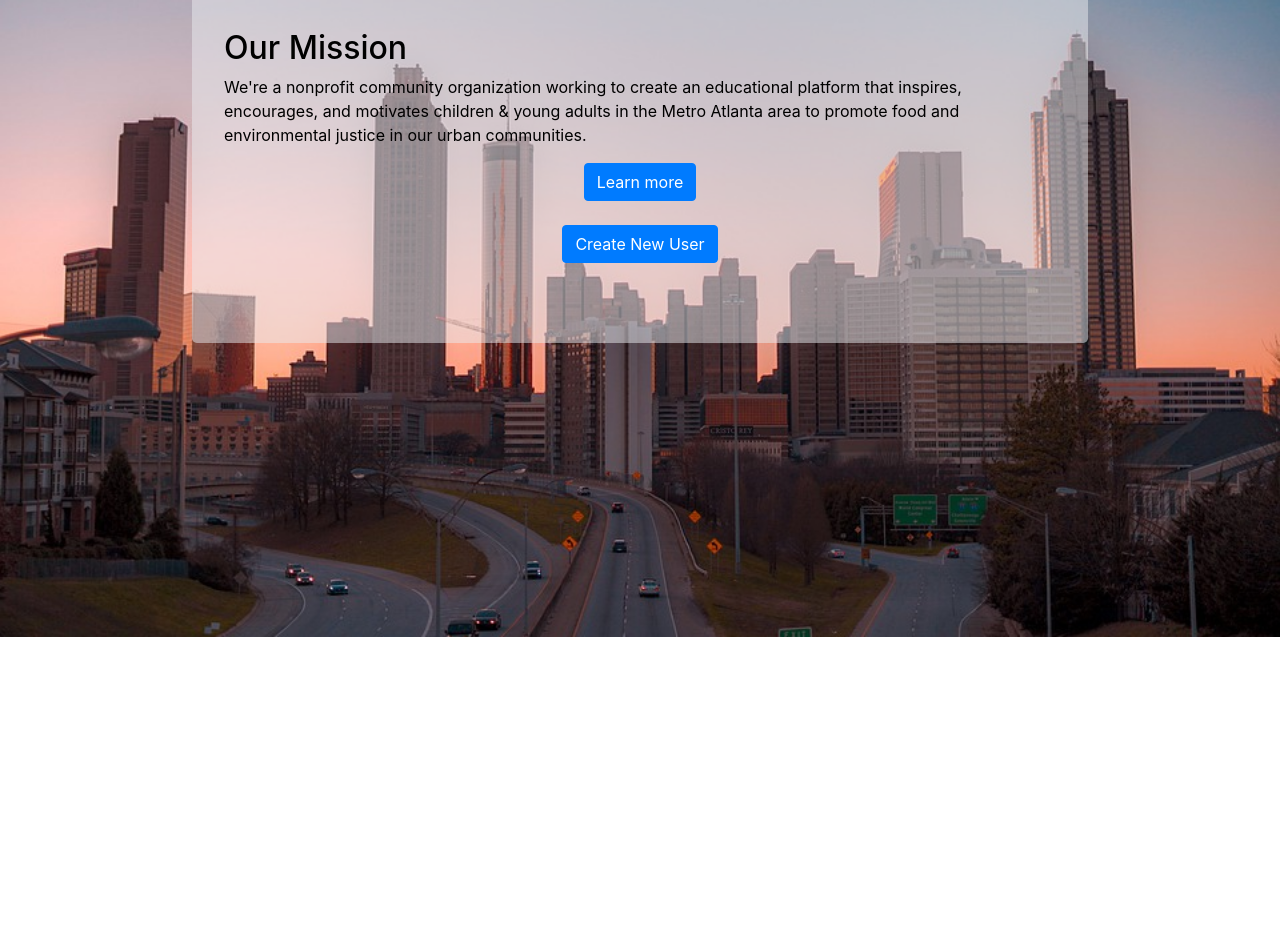
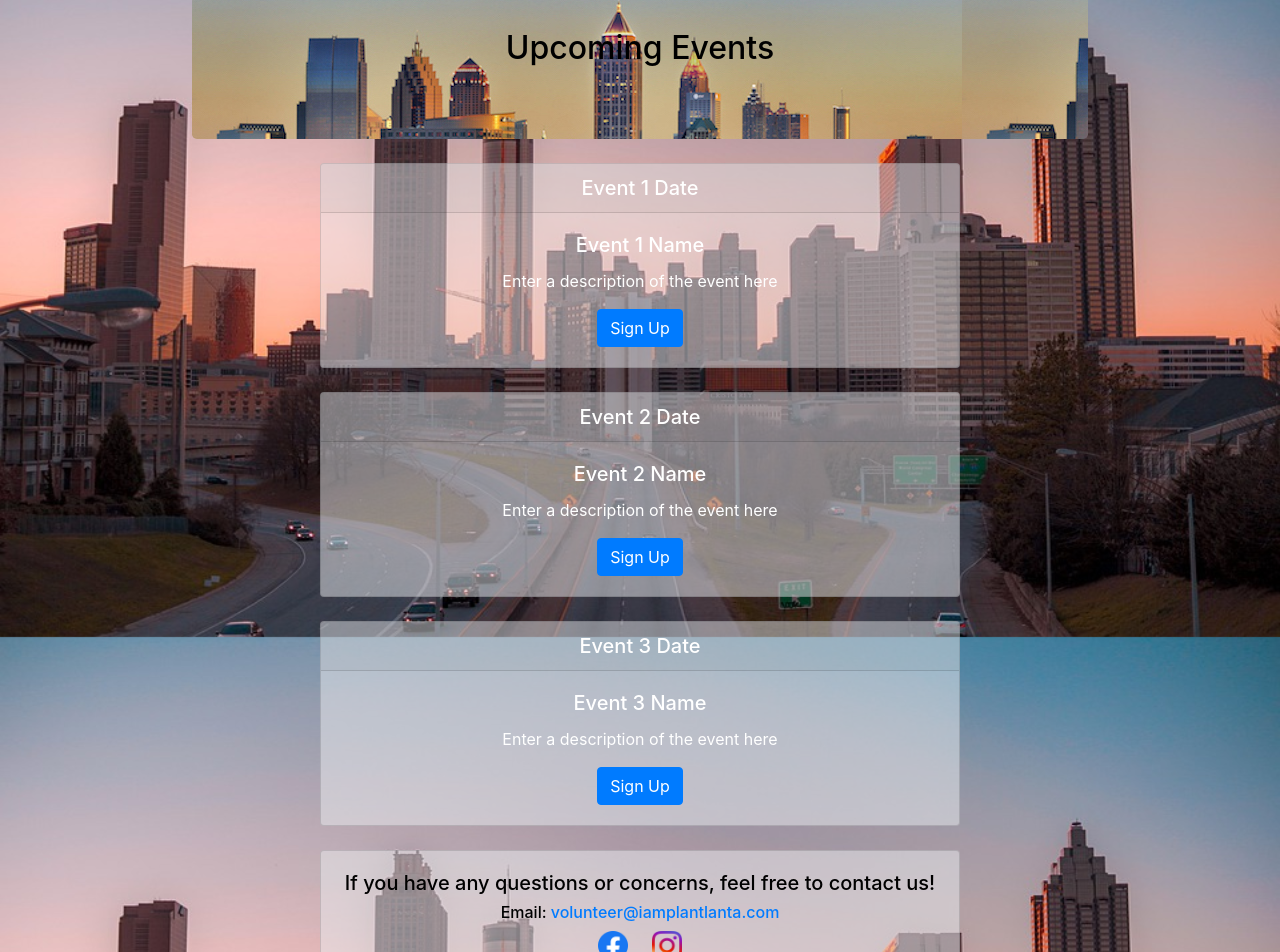
Before and after one commit to jhunter64/JuniorDesign, a React (Create React App) app in the folder client/: page /volunteer in a window 1280 px wide. Shown: the part 163-1115 px from the top of the page. Before the commit the page ends 800 px from the top, so only its background shows below. Built offline with nearby package versions, Linux system fonts and the light colour scheme.

Commit message:
added event page

```diff
--- a/client/src/App.js
+++ b/client/src/App.js
@@ -6,6 +6,7 @@ import SignUpPage from './components/SignUpPage';
 import Home from './components/Home';
 import ContactUs from './components/ContactUs';
 import AboutUs from './components/AboutUs';
+import Volunteer from './components/Volunteer';
 import { BrowserRouter as Router, Switch, Route } from "react-router-dom";
 
 class App extends Component {
@@ -29,6 +30,9 @@ class App extends Component {
                         <Route path="/aboutus">
                             <AboutUs/>
                         </Route>
+                        <Route path="/volunteer" component={Volunteer}>
+                            <Volunteer/>
+                        </Route>
                         <Route path="/">
                             <Home />
                         </Route>
--- a/client/src/components/NavBar.js
+++ b/client/src/components/NavBar.js
@@ -29,7 +29,7 @@ class NavBar extends React.Component{
             <Nav>
               <Nav.Link href="/aboutus">About Us</Nav.Link>
               <NavDropdown title="Get Involved" id="basic-nav-dropdown">
-                <NavDropdown.Item href="#action/3.1">Volunteer</NavDropdown.Item>
+                <NavDropdown.Item href="/volunteer">Volunteer</NavDropdown.Item>
                 <NavDropdown.Item href="#action/3.2">Donate</NavDropdown.Item>
               </NavDropdown>
               <Nav.Link href="/contactus">Contact Us</Nav.Link>
--- /dev/null
+++ b/client/src/components/Volunteer.js
@@ -0,0 +1,81 @@
+import React from 'react';
+import { Card, Image } from 'react-bootstrap';
+import { Jumbotron, Button } from 'react-bootstrap';
+import 'bootstrap/dist/css/bootstrap.min.css';
+import './css/Volunteer.css'
+
+
+
+class Volunteer extends React.Component{
+
+  render() {
+
+    return (
+      <div>
+        <Jumbotron>
+          <h2 className = "text" align="center">Upcoming Events</h2>
+        </Jumbotron>
+        <br />
+
+        <>
+        <Card>
+            <Card.Header as="h5">Event 1 Date</Card.Header>
+            <Card.Body>
+                <Card.Title>Event 1 Name</Card.Title>
+                <Card.Text>
+                    Enter a description of the event here
+                </Card.Text>
+                <Button variant="primary">Sign Up</Button>
+            </Card.Body>
+        </Card>
+        <br />
+
+        <Card>
+            <Card.Header as="h5">Event 2 Date</Card.Header>
+            <Card.Body>
+                <Card.Title>Event 2 Name</Card.Title>
+                <Card.Text>
+                    Enter a description of the event here
+                </Card.Text>
+                <Button variant="primary">Sign Up</Button>
+            </Card.Body>
+        </Card>
+        <br />
+
+        <Card>
+            <Card.Header as="h5">Event 3 Date</Card.Header>
+            <Card.Body>
+                <Card.Title>Event 3 Name</Card.Title>
+                <Card.Text>
+                    Enter a description of the event here
+                </Card.Text>
+                <Button variant="primary">Sign Up</Button>
+            </Card.Body>
+        </Card>
+        <br />
+        </>
+
+
+
+
+
+
+
+        <div class="card">
+            <div class="card-body">
+                <h5 className="text">If you have any questions or concerns, feel free to contact us!</h5>
+                <h6  className="text">Email: <a href="mailto:volunteer@iamplantlanta.com" class="card-link">volunteer@iamplantlanta.com</a></h6>
+                <a href="https://www.facebook.com/PlantLANTA" target="_blank" class="card-link">
+                    <Image className="logos" src="facebook-icon.png"/> </a>
+                <a href="https://www.instagram.com/officialplantlanta/" target="_blank" class="card-link">
+                    <Image className="logos" src="ig-icon.png"/></a>
+            </div>
+        </div>
+      </div>
+
+    );
+  }
+
+}
+
+export default Volunteer;
--- /dev/null
+++ b/client/src/components/css/Volunteer.css
@@ -0,0 +1,18 @@
+.card {
+  background: rgba(234, 236, 239, .5);
+  width: 50%;
+  margin: 0 auto;
+}
+.text {
+  color: black;
+}
+.logos {
+  width: 5%;
+  height: auto;
+}
+.jumbotron {
+    width: 70%;
+    height: 20%;
+    margin: 0 auto;
+    background: url('/public/skyline.jpg');
+}
```
Also changed, not shown: client/public/skyline.jpg (added), 1 other file (tests, documents, lock files or other folders).
